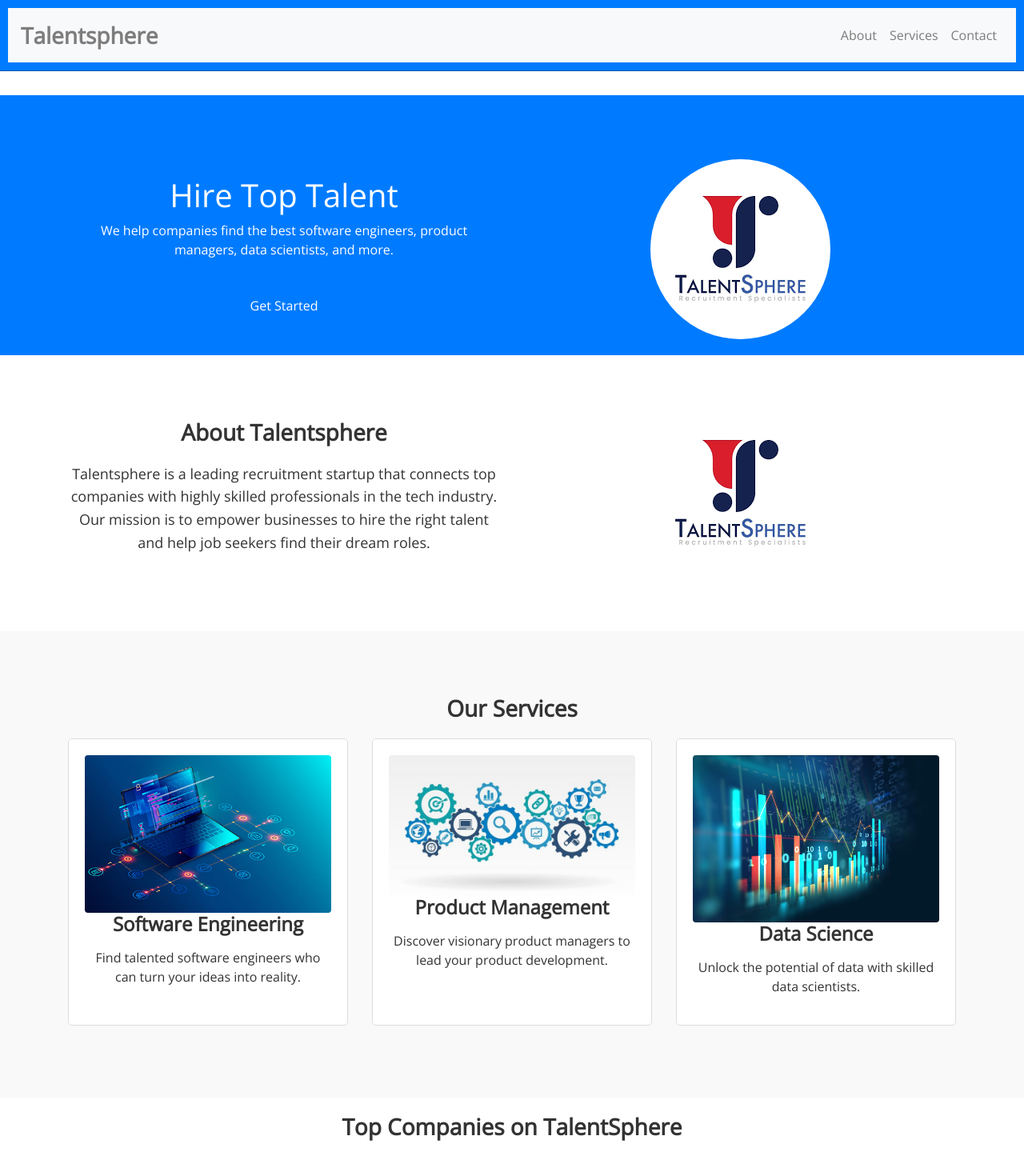
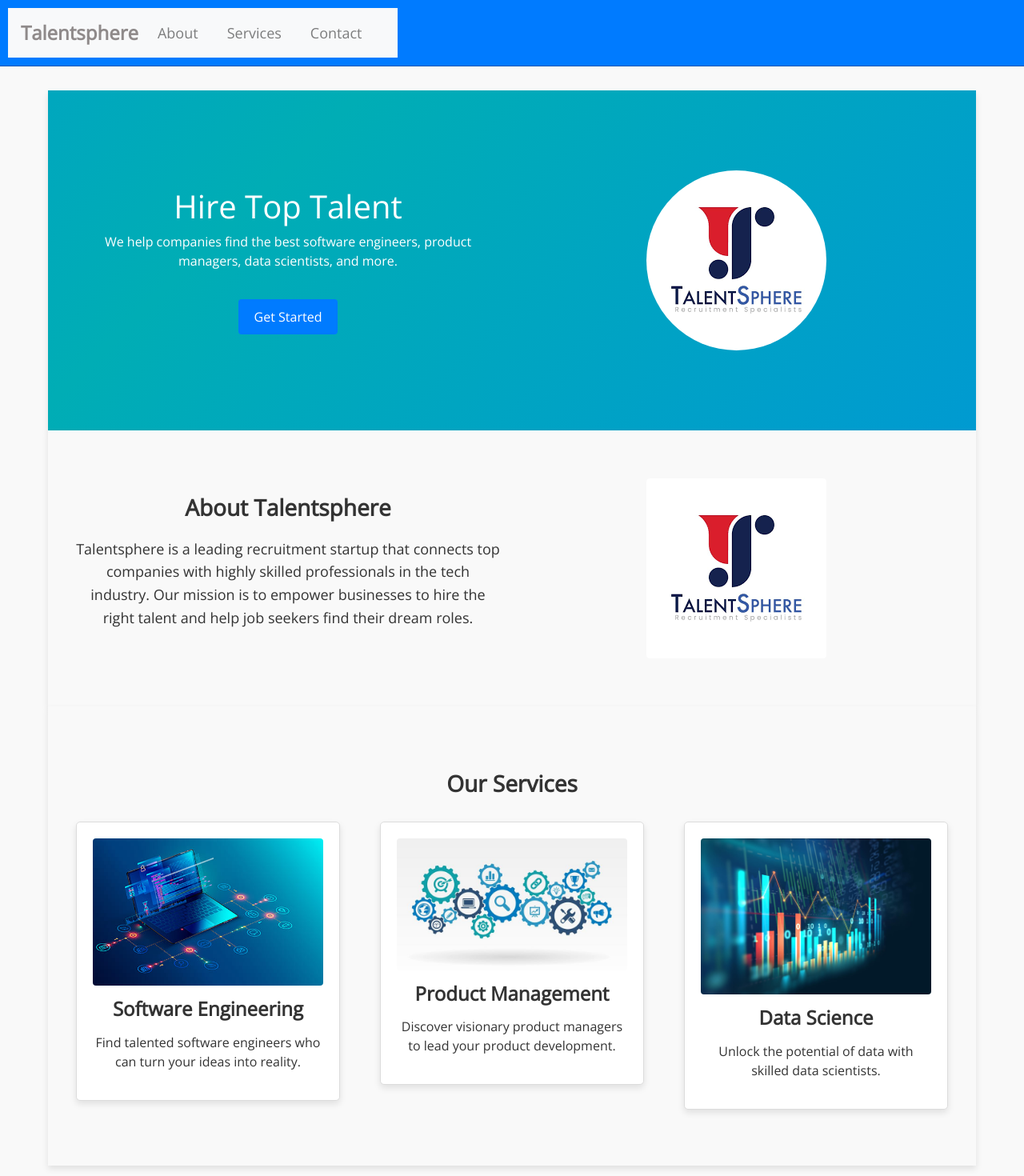
Before and after one commit to Samarth-4403/recruitment-portal, a React (Create React App) app: page / in a window 1280 px wide. Shown: the top 1470 px of the page at 80% size. Built offline with nearby package versions, Linux system fonts and the light colour scheme; the HTML template or start-up script is replaced by a standard one.

Commit message:
final commit

```diff
--- a/src/App.css
+++ b/src/App.css
@@ -1,6 +1,105 @@
+/* Reset default margin and padding for all elements */
+* {
+  margin: 0;
+  padding: 0;
+  box-sizing: border-box;
+}
+
+/* Apply a default font and background color to the body */
+body {
+  font-family: 'Open Sans', sans-serif;
+  background-color: #f9f9f9;
+  color: #333;
+}
+
+/* Header styles */
+.header {
+  background-color: #007bff; /* Blue */
+  padding: 10px;
+  border-bottom: 1px solid #0056b3; /* Darker blue */
+  display: flex;
+  justify-content: space-between;
+  align-items: center;
+}
+
+.header .navbar-brand {
+  font-size: 24px;
+  font-weight: bold;
+  color: #8f8a8a;
+  text-decoration: none;
+}
+
+.header .navbar-nav {
+  list-style: none;
+  display: flex;
+}
+
+.header .nav-item {
+  margin-right: 20px;
+}
+
+.header .nav-link {
+  color: #fff;
+  text-decoration: none;
+  font-size: 18px;
+  padding: 8px 12px;
+  transition: color 0.2s, background-color 0.2s;
+}
+
+.header .nav-link:hover {
+  color: #00adb5;
+  background-color: rgba(255, 255, 255, 0.1);
+}
+
+/* Hero styles */
+.hero {
+  position: relative;
+  background-color: #007bff; /* Blue */
+  padding: 100px 20px;
+  text-align: center;
+  color: #fff;
+  opacity: 0;
+  transform: translateY(20px);
+  animation: fadeInUp 1s forwards;
+  box-shadow: 0 4px 8px rgba(0, 0, 0, 0.1);
+}
+
+.hero::before {
+  content: '';
+  position: absolute;
+  top: 0;
+  left: 0;
+  bottom: auto;
+  width: 100%;
+  height: 100%;
+  z-index: -1;
+  background: linear-gradient(-45deg, #007bff, #00adb5, #007bff); /* Blue, Light blue, Blue */
+  background-size: 400% 400%;
+  animation: animateGradientBackground 10s linear infinite;
+}
+
+/* Main styles */
+.main {
+  margin: 30px auto;
+  max-width: 1200px;
+  padding: 0 20px;
+}
+
+.section-title {
+  font-size: 36px;
+  font-weight: bold;
+  margin-bottom: 30px;
+}
+
+/* About section styles */
 .about {
-  text-align: center; /* Center the content within the section */
+  text-align: center;
   padding: 60px 20px;
+  opacity: 0;
+  transform: translateY(20px);
+  animation: fadeInUp 1s forwards;
+  box-shadow: 0 4px 8px rgba(0, 0, 0, 0.1);
+  background-color: #f9f9f9;
 }
 
 .about p {
@@ -9,112 +108,37 @@
   margin-bottom: 20px;
 }
 
-body {
-  font-family: 'Open Sans', sans-serif; /* Use the chosen font here */
-  margin: 0;
-  padding: 0;
-  background-color: #fff; /* White background */
-  color: #333;
-}
-
-.header {
-  background-color: #007bff; /* Blue */
-  padding: 10px;
-  border-bottom: 1px solid #0056b3; /* Darker blue */
-}
-
-.header .navbar-brand {
-  font-size: 28px;
-  font-weight: bold;
-  color: #7e7d7d;
-}
-
-.hero {
-  position: relative;
-  background-color: #007bff; /* Blue */
-  padding: 80px 20px 20px 20px;
-  text-align: center;
-  color: #fff;
-  overflow: hidden;
-}
-
-.hero::before {
-  content: '';
-  position: absolute;
-  top: 0;
-  left: 0;
-  bottom: auto;
-  width: 60%;
-  height: 60%;
-  z-index: -1;
-  background: linear-gradient(-45deg, #007bff, #00adb5, #007bff); /* Blue, Light blue, Blue */
-  background-size: 400% 400%;
-  animation: animateGradientBackground 10s linear infinite;
-}
-
-@keyframes animateGradientBackground {
-  0% {
-    background-position: 0 0;
-  }
-  100% {
-    background-position: 100% 100%;
-  }
-}
-
-.hero-title,
-.hero-description {
+/* Services section styles */
+.services {
+  padding: 60px 0;
   opacity: 0;
   transform: translateY(20px);
   animation: fadeInUp 1s forwards;
+  box-shadow: 0 4px 8px rgba(0, 0, 0, 0.1);
+  background-color: #f9f9f9;
 }
 
-@keyframes fadeInUp {
-  to {
-    opacity: 1;
-    transform: translateY(0);
-  }
-}
-
-.main {
-  margin-top: 30px;
-}
-
-.section-title {
-  font-size: 36px;
-  font-weight: bold;
-  margin-bottom: 30px;
-}
-
-.services {
-  padding: 60px 0;
-  background-color: #f9f9f9; /* Light grey */
-  color: #333;
-}
-
-.services .col-lg-4 {
+.services .row {
   display: flex;
-  align-items: stretch;
-  margin-bottom: 30px;
+  flex-wrap: wrap;
+  justify-content: center;
 }
 
 .service-card {
-  flex: 1;
+  flex: 0 0 calc(33.333% - 20px);
+  margin: 10px;
   padding: 20px;
-  background-color: #fff; /* White */
-  border: 1px solid #dcdcdc; /* Light grey */
+  background-color: #fff;
+  border: 1px solid #dcdcdc;
   border-radius: 5px;
   text-align: center;
-  display: flex;
-  flex-direction: column;
+  transition: box-shadow 0.3s, transform 0.3s;
+  box-shadow: 0 4px 8px rgba(0, 0, 0, 0.1);
+  background-color: #fff;
   opacity: 0;
   transform: translateY(20px);
   animation: fadeInUp 1s forwards, cardFadeInDelay 0.2s ease-in-out forwards;
-  transition: box-shadow 0.3s;
-}
-
-.service-card:hover {
-  box-shadow: 0 0 10px rgba(0, 0, 0, 0.3);
-  transform: translateY(-5px);
+  transition: box-shadow 0.3s, transform 0.3s;
 }
 
 .service-card h3 {
@@ -124,15 +148,21 @@ body {
 }
 
 .service-card p {
-  flex-grow: 1;
+  font-size: 16px;
 }
 
-.service-image {
+.service-card img {
   max-width: 100%;
   height: auto;
   margin-bottom: 15px;
 }
 
+.service-card:hover {
+  box-shadow: 0 0 10px rgba(0, 0, 0, 0.3);
+  transform: translateY(-5px);
+}
+
+/* Footer styles */
 .footer {
   background-color: #007bff; /* Blue */
   padding: 20px 0;
@@ -171,24 +201,18 @@ body {
   color: #00adb5; /* Light blue */
 }
 
-@keyframes cardFadeInDelay {
+@keyframes animateGradientBackground {
   0% {
-    opacity: 0;
-    transform: translateY(20px);
+    background-position: 0 0;
   }
   100% {
+    background-position: 100% 100%;
+  }
+}
+
+@keyframes fadeInUp {
+  to {
     opacity: 1;
     transform: translateY(0);
   }
 }
-
-@keyframes footerFadeInDelay {
-  0% {
-    opacity: 0;
-    transform: translateY(20px);
-  }
-  100% {
-    opacity: 1;
-    transform: translateY(0);
-  }
-}
```
